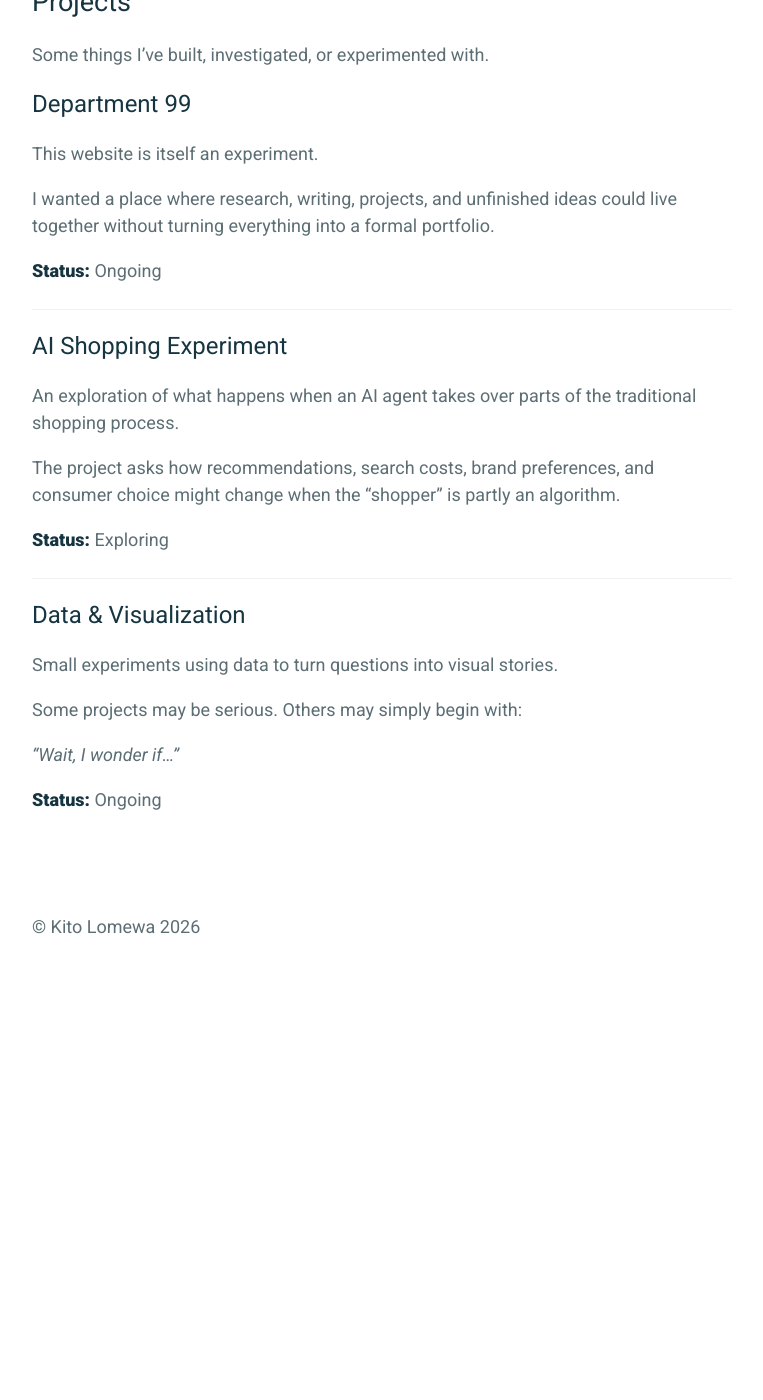
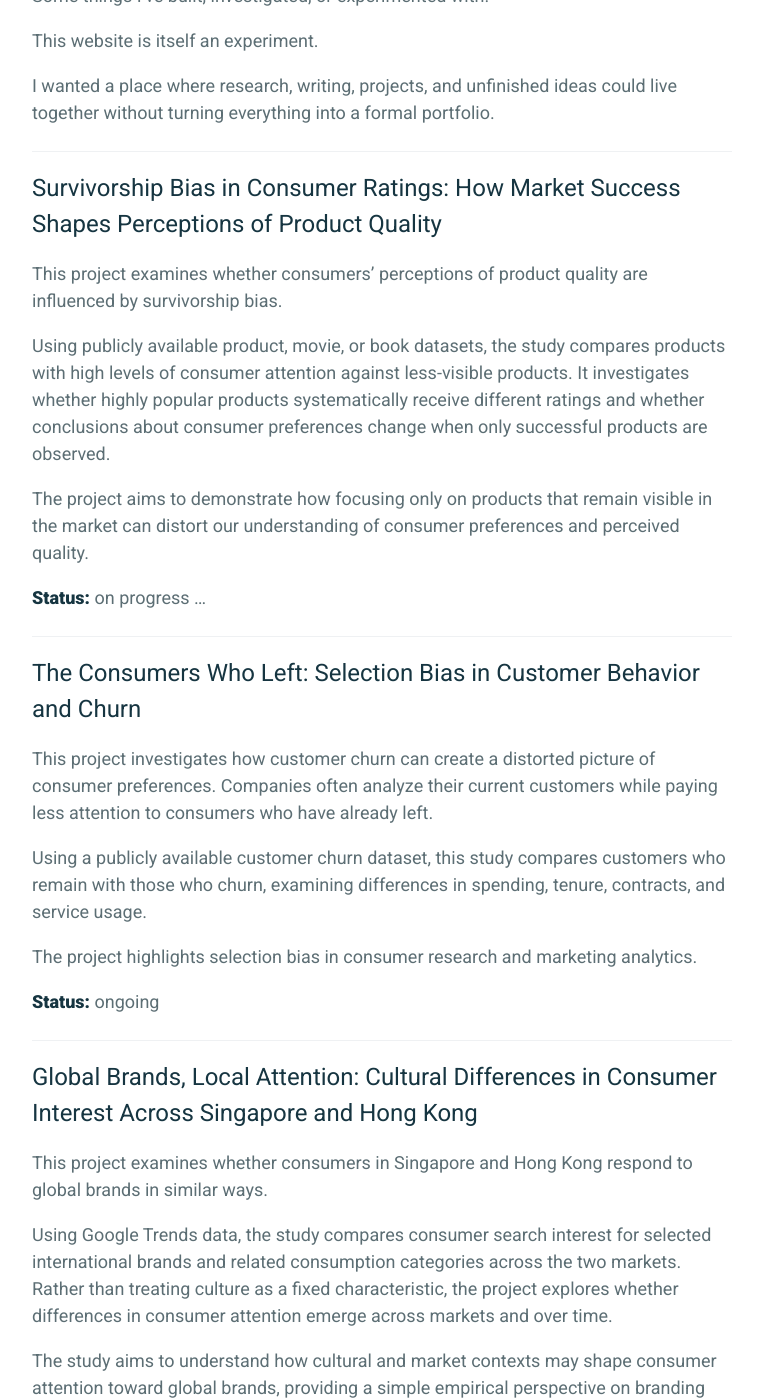
Before and after one commit to kitolomewa/kitolomewa.github.io, a Jekyll site: the page built from _pages/projects/index.md, in a window 1280 px wide and 1400 px high, scrolled down 375 px. Shown: the whole window, without its empty margins (258-1021 px from the left). Built offline with Jekyll 4.4.1, drawn with Linux system fonts in a browser that asks for light colours; before the commit the page ends 1415 px from its top, so only the background shows below that; some of the changed text lies outside the part shown.

Commit message:
Update index.md

```diff
--- a/_pages/projects/index.md
+++ b/_pages/projects/index.md
@@ -4,36 +4,44 @@ title: Projects
 permalink: /projects/
 ---
 
-# Projects
-
 Some things I've built, investigated, or experimented with.
-
-## Department 99
 
 This website is itself an experiment.
 
 I wanted a place where research, writing, projects, and unfinished ideas could live together without turning everything into a formal portfolio.
 
-**Status:** Ongoing
+----
 
----
+## Survivorship Bias in Consumer Ratings: How Market Success Shapes Perceptions of Product Quality
 
-## AI Shopping Experiment
+This project examines whether consumers’ perceptions of product quality are influenced by survivorship bias.
 
-An exploration of what happens when an AI agent takes over parts of the traditional shopping process.
+Using publicly available product, movie, or book datasets, the study compares products with high levels of consumer attention against less-visible products. It investigates whether highly popular products systematically receive different ratings and whether conclusions about consumer preferences change when only successful products are observed.
 
-The project asks how recommendations, search costs, brand preferences, and consumer choice might change when the "shopper" is partly an algorithm.
+The project aims to demonstrate how focusing only on products that remain visible in the market can distort our understanding of consumer preferences and perceived quality.
 
-**Status:** Exploring
+**Status:** on progress ...
 
----
+----
 
-## Data & Visualization
+## The Consumers Who Left: Selection Bias in Customer Behavior and Churn
 
-Small experiments using data to turn questions into visual stories.
+This project investigates how customer churn can create a distorted picture of consumer preferences. Companies often analyze their current customers while paying less attention to consumers who have already left.
 
-Some projects may be serious. Others may simply begin with:
+Using a publicly available customer churn dataset, this study compares customers who remain with those who churn, examining differences in spending, tenure, contracts, and service usage.
 
-*"Wait, I wonder if..."*
+The project highlights selection bias in consumer research and marketing analytics.
 
-**Status:** Ongoing
+**Status:** ongoing
+
+----
+
+## Global Brands, Local Attention: Cultural Differences in Consumer Interest Across Singapore and Hong Kong
+
+This project examines whether consumers in Singapore and Hong Kong respond to global brands in similar ways.
+
+Using Google Trends data, the study compares consumer search interest for selected international brands and related consumption categories across the two markets. Rather than treating culture as a fixed characteristic, the project explores whether differences in consumer attention emerge across markets and over time.
+
+The study aims to understand how cultural and market contexts may shape consumer attention toward global brands, providing a simple empirical perspective on branding and consumer behavior in Asia.
+
+**Status:** ongoing
```
